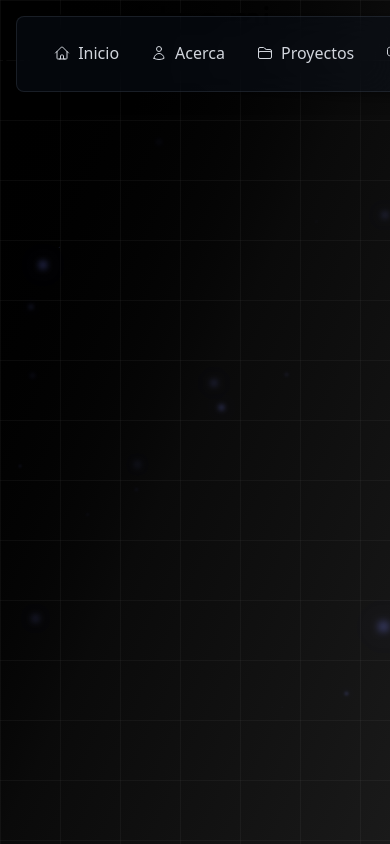
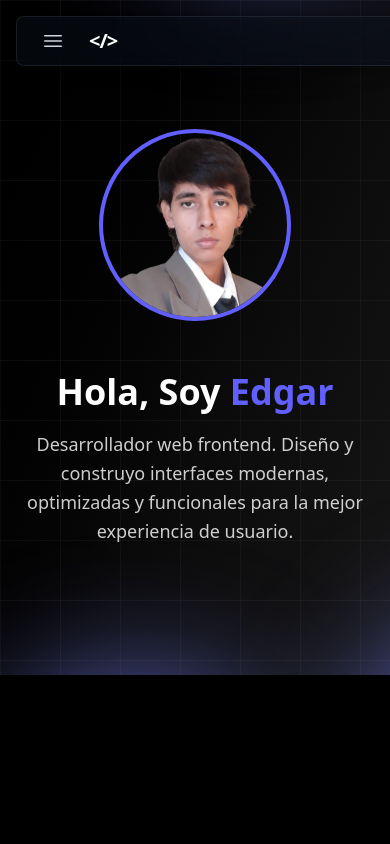
Before and after one commit to Edgar767/Portafolio, a React (Vite) app: page / in a window 390 px wide. Shown: the top 844 px of the page. Built offline with nearby package versions, Linux system fonts and the light colour scheme.

Commit message:
Nuevos cambios

```diff
--- a/src/App.jsx
+++ b/src/App.jsx
@@ -1,7 +1,6 @@
 import { BrowserRouter as Router, Routes, Route } from 'react-router-dom';
 import Inicio from './pages/Inicio';
 import Navbar from "./components/Navbar";
-import Footer from "./components/Footer";
 import DarkVoidGradient from './components/DarkVoidGradient';
 
 function App() {
@@ -13,7 +12,6 @@ function App() {
       <Routes>
         <Route path="/" element={<Inicio />} />
       </Routes>
-      <Footer />
     </Router>
   )
 }
--- a/src/components/DarkVoidGradient.jsx
+++ b/src/components/DarkVoidGradient.jsx
@@ -1,68 +1,83 @@
-import React from 'react';
-import { motion } from 'framer-motion';
+import React, { useEffect, useState } from 'react';
 
 const DarkVoidGradient = () => {
-  // Partículas más grandes con parámetros ajustados
-  const particles = Array.from({ length: 25 }).map((_, i) => ({
-    id: i,
-    x: Math.random() * 100,
-    y: Math.random() * 100,
-    size: Math.random() * 4 + 2, // Tamaño aumentado (2-6px)
-    delay: Math.random() * 2
-  }));
+  const [particles, setParticles] = useState([]);
+  const bounceMargin = 450; // Extender el área de rebote aún más fuera de la pantalla
+
+  const initializeParticles = () => {
+    const numParticles = 4;
+    return Array.from({ length: numParticles }).map(() => ({
+      id: crypto.randomUUID(),
+      x: Math.random() * (window.innerWidth + 2 * bounceMargin) - bounceMargin,
+      y: Math.random() * (window.innerHeight + 2 * bounceMargin) - bounceMargin,
+      size: Math.random() * 200 + 100,
+      velocityX: (Math.random() - 0.5) * 5, // Aumentar la velocidad en X
+      velocityY: (Math.random() - 0.5) * 5, // Aumentar la velocidad en Y
+    }));
+  };
+
+  useEffect(() => {
+    setParticles(initializeParticles());
+  }, []);
+
+  useEffect(() => {
+    const interval = setInterval(() => {
+      setParticles((prevParticles) =>
+        prevParticles.map((particle) => {
+          let newX = particle.x + particle.velocityX;
+          let newY = particle.y + particle.velocityY;
+
+          const minX = -bounceMargin;
+          const maxX = window.innerWidth + bounceMargin;
+          const minY = -bounceMargin;
+          const maxY = window.innerHeight + bounceMargin;
+
+          if (newX <= minX || newX + particle.size >= maxX) {
+            particle.velocityX = -particle.velocityX;
+            newX = Math.max(minX, Math.min(newX, maxX - particle.size));
+          }
+          if (newY <= minY || newY + particle.size >= maxY) {
+            particle.velocityY = -particle.velocityY;
+            newY = Math.max(minY, Math.min(newY, maxY - particle.size));
+          }
+
+          return { ...particle, x: newX, y: newY };
+        })
+      );
+    }, 33);
+
+    return () => clearInterval(interval);
+  }, []);
 
   return (
     <div className="w-full h-screen absolute top-0 left-0 z-[-1] overflow-hidden">
-      {/* Fondo gradiente */}
       <div className="absolute inset-0 bg-gradient-to-br from-black via-[#0a0a0a] to-[#1a1a1a]" />
-
-      {/* Cuadrícula más grande y visible */}
-      <div className="absolute inset-0 bg-[length:60px_60px] opacity-20" // Tamaño aumentado y opacidad incrementada
-           style={{
-             backgroundImage: `
+      <div
+        className="absolute inset-0 bg-[length:60px_60px] opacity-20"
+        style={{
+          backgroundImage: `
                linear-gradient(to right, rgba(255,255,255,0.2) 1px, transparent 1px),
                linear-gradient(to bottom, rgba(255,255,255,0.2) 1px, transparent 1px)
-             `
-           }} />
-
-      {/* Partículas más grandes y brillantes */}
+             `,
+        }}
+      />
       {particles.map((particle) => (
-        <motion.div
+        <div
           key={particle.id}
-          className="absolute bg-indigo-400 rounded-full blur-[3px]" // Blur aumentado
+          className="absolute bg-indigo-400 rounded-full blur-[70px] transition-transform duration-[100ms]"
           style={{
             width: `${particle.size}px`,
             height: `${particle.size}px`,
-            left: `${particle.x}%`,
-            top: `${particle.y}%`,
-            boxShadow: '0 0 20px rgba(99, 102, 241, 0.8)' // Sombra más intensa
-          }}
-          initial={{ opacity: 0, scale: 0 }}
-          animate={{
-            opacity: [0, 0.8, 0],
-            scale: [0, 1.5, 0], // Escala aumentada
-          }}
-          transition={{
-            duration: 3 + Math.random() * 4,
-            repeat: Infinity,
-            delay: particle.delay,
-            ease: "easeInOut"
+            left: `${particle.x}px`,
+            top: `${particle.y}px`,
+            boxShadow: '0 0 30px rgba(99, 102, 241, 0.8)',
           }}
         />
       ))}
+      <div className="absolute inset-0 bg-gradient-radial from-indigo-500/30 to-transparent blur-[100px] opacity-50" />
 
-      {/* Efecto de brillo central más pronunciado */}
-      <motion.div
-        className="absolute inset-0 bg-gradient-radial from-indigo-500/30 to-transparent blur-[100px]"
-        animate={{
-          opacity: [0.4, 0.6, 0.4] // Opacidad aumentada
-        }}
-        transition={{
-          duration: 8,
-          repeat: Infinity,
-          ease: "easeInOut"
-        }}
-      />
+      {/* Gradiente en la parte inferior para conectar con la siguiente página */}
+      <div className="absolute bottom-0 left-0 w-full h-[150px] bg-gradient-to-b from-transparent to-black" />
     </div>
   );
 };
--- a/src/components/Navbar.jsx
+++ b/src/components/Navbar.jsx
@@ -3,7 +3,9 @@ import {
   HomeIcon as HomeOutline,
   UserIcon as UserOutline,
   FolderIcon as FolderOutline,
-  ChatBubbleBottomCenterTextIcon as ChatOutline
+  ChatBubbleBottomCenterTextIcon as ChatOutline,
+  Bars3Icon,
+  XMarkIcon
 } from '@heroicons/react/24/outline';
 import {
   HomeIcon as HomeSolid,
@@ -12,9 +14,17 @@ import {
   ChatBubbleBottomCenterTextIcon as ChatSolid
 } from '@heroicons/react/24/solid';
 
+const menuItems = [
+  { name: 'Inicio', href: '#home', OutlineIcon: HomeOutline, SolidIcon: HomeSolid },
+  { name: 'Acerca', href: '#about', OutlineIcon: UserOutline, SolidIcon: UserSolid },
+  { name: 'Proyectos', href: '#projects', OutlineIcon: FolderOutline, SolidIcon: FolderSolid },
+  { name: 'Contacto', href: '#contact', OutlineIcon: ChatOutline, SolidIcon: ChatSolid },
+];
+
 const Navbar = () => {
   const [position, setPosition] = useState({ x: 0, y: 0 });
   const [isHovered, setIsHovered] = useState(false);
+  const [isMenuOpen, setIsMenuOpen] = useState(false);
   const navRef = useRef(null);
 
   const handleMouseMove = (e) => {
@@ -25,7 +35,6 @@ const Navbar = () => {
     const y = e.clientY - rect.top;
     setPosition({ x, y });
 
-    // Detectar proximidad (80px alrededor de la navbar)
     const buffer = 80;
     const isNear =
       e.clientX > rect.left - buffer &&
@@ -42,7 +51,8 @@ const Navbar = () => {
       className="fixed top-4 inset-x-4 mx-auto rounded-lg z-50
                 backdrop-blur-lg bg-gray-900/30 border border-gray-600/30
                 shadow-lg shadow-black/30 hover:shadow-xl
-                max-w-3xl min-w-[500px] w-fit overflow-hidden"
+                max-w-3xl min-w-[500px] w-fit overflow-hidden
+                md:min-w-[500px]"
       onMouseMove={handleMouseMove}
       onMouseLeave={() => setIsHovered(false)}
     >
@@ -60,10 +70,27 @@ const Navbar = () => {
       </div>
 
       <div className="relative mx-auto px-6 py-6 flex justify-center items-center">
-        <ul className="flex justify-center space-x-8">
-          <li>
+        {/* Logo y Botón Hamburguesa para móvil */}
+        <div className="md:hidden absolute left-4 flex items-center space-x-4">
+          <button
+            className="p-2 text-gray-300 hover:text-white rounded-lg hover:bg-gray-800/30 transition-colors"
+            onClick={() => setIsMenuOpen(!isMenuOpen)}
+          >
+            {isMenuOpen ? (
+              <XMarkIcon className="h-6 w-6" />
+            ) : (
+              <Bars3Icon className="h-6 w-6" />
+            )}
+          </button>
+          <span className="text-white font-bold text-xl tracking-tighter">&lt;/&gt;</span>
+        </div>
+
+        {/* Menú Desktop */}
+        <ul className="hidden md:flex justify-center space-x-8">
+          {menuItems.map((item) => (
+            <li key={item.name}>
               <a
-              href="#home"
+                href={item.href}
                 className="group inline-flex items-center text-gray-300 transition-all duration-300
                            hover:text-white hover:scale-105 hover:font-bold relative
                            after:content-[''] after:absolute after:left-1/2 after:bottom-0
@@ -71,62 +98,43 @@ const Navbar = () => {
                            after:duration-300 after:-translate-x-1/2
                            hover:after:w-full hover:after:bg-white space-x-2">
                 <div className="relative h-[1em] w-[1em]">
-                <HomeOutline className="absolute inset-0 h-full w-full opacity-100 group-hover:opacity-0 transition-opacity" />
-                <HomeSolid className="absolute inset-0 h-full w-full opacity-0 group-hover:opacity-100 transition-opacity" />
+                  <item.OutlineIcon className="absolute inset-0 h-full w-full opacity-100 group-hover:opacity-0 transition-opacity" />
+                  <item.SolidIcon className="absolute inset-0 h-full w-full opacity-0 group-hover:opacity-100 transition-opacity" />
                 </div>
-              <span>Inicio</span>
+                <span>{item.name}</span>
               </a>
             </li>
-          <li>
+          ))}
+        </ul>
+      </div>
+
+      {/* Menú Móvil */}
+      {isMenuOpen && (
+        <div className="md:hidden border-t border-gray-600/30 w-full">
+          <ul className="flex flex-col items-center py-6 space-y-6">
+            {menuItems.map((item) => (
+              <li key={item.name}>
                 <a
-              href="#about"
+                  href={item.href}
                   className="group inline-flex items-center text-gray-300 transition-all duration-300
                              hover:text-white hover:scale-105 hover:font-bold relative
                              after:content-[''] after:absolute after:left-1/2 after:bottom-0
                              after:h-[2px] after:w-0 after:bg-gray-300 after:transition-all
                              after:duration-300 after:-translate-x-1/2
-                         hover:after:w-full hover:after:bg-white space-x-2">
+                             hover:after:w-full hover:after:bg-white space-x-2 px-4 py-2"
+                  onClick={() => setIsMenuOpen(false)}
+                >
                   <div className="relative h-[1em] w-[1em]">
-                <UserOutline className="absolute inset-0 h-full w-full opacity-100 group-hover:opacity-0 transition-opacity" />
-                <UserSolid className="absolute inset-0 h-full w-full opacity-0 group-hover:opacity-100 transition-opacity" />
+                    <item.OutlineIcon className="absolute inset-0 h-full w-full opacity-100 group-hover:opacity-0 transition-opacity" />
+                    <item.SolidIcon className="absolute inset-0 h-full w-full opacity-0 group-hover:opacity-100 transition-opacity" />
                   </div>
-              <span>Acerca</span>
+                  <span className="text-lg">{item.name}</span>
                 </a>
               </li>
-          <li>
-            <a
-              href="#projects"
-              className="group inline-flex items-center text-gray-300 transition-all duration-300
-                         hover:text-white hover:scale-105 hover:font-bold relative
-                         after:content-[''] after:absolute after:left-1/2 after:bottom-0
-                         after:h-[2px] after:w-0 after:bg-gray-300 after:transition-all
-                         after:duration-300 after:-translate-x-1/2
-                         hover:after:w-full hover:after:bg-white space-x-2">
-              <div className="relative h-[1em] w-[1em]">
-                <FolderOutline className="absolute inset-0 h-full w-full opacity-100 group-hover:opacity-0 transition-opacity" />
-                <FolderSolid className="absolute inset-0 h-full w-full opacity-0 group-hover:opacity-100 transition-opacity" />
-              </div>
-              <span>Proyectos</span>
-            </a>
-          </li>
-          <li>
-            <a
-              href="#contact"
-              className="group inline-flex items-center text-gray-300 transition-all duration-300
-                         hover:text-white hover:scale-105 hover:font-bold relative
-                         after:content-[''] after:absolute after:left-1/2 after:bottom-0
-                         after:h-[2px] after:w-0 after:bg-gray-300 after:transition-all
-                         after:duration-300 after:-translate-x-1/2
-                         hover:after:w-full hover:after:bg-white space-x-2">
-              <div className="relative h-[1em] w-[1em]">
-                <ChatOutline className="absolute inset-0 h-full w-full opacity-100 group-hover:opacity-0 transition-opacity" />
-                <ChatSolid className="absolute inset-0 h-full w-full opacity-0 group-hover:opacity-100 transition-opacity" />
-              </div>
-              <span>Contacto</span>
-            </a>
-          </li>
+            ))}
           </ul>
         </div>
+      )}
     </nav>
   );
 };
--- /dev/null
+++ b/src/pages/Acerca.jsx
@@ -0,0 +1,19 @@
+import React from 'react';
+
+const Acerca = () => {
+  return (
+    <section className="relative min-h-[80vh] md:min-h-[60vh] flex items-center justify-center bg-black">
+
+      <div className="max-w-4xl mx-auto px-4 sm:px-6 lg:px-8 text-center relative z-10">
+        <h1 className="text-4xl md:text-5xl lg:text-6xl font-bold text-white mb-6 leading-tight">
+          Acerca de <span className="text-indigo-500">Mí</span>
+        </h1>
+        <p className="text-lg md:text-xl text-white leading-relaxed max-w-2xl mx-auto">
+          La programación ha sido parte de mi vida desde que tengo memoria, me encanta aprender cosas nuevas y siempre estoy en busca de nuevos retos.
+        </p>
+      </div>
+    </section>
+  );
+};
+
+export default Acerca;
--- /dev/null
+++ b/src/pages/Hero.jsx
@@ -0,0 +1,34 @@
+import React from 'react';
+
+const Hero = () => {
+  return (
+    <section className="min-h-[80vh] md:min-h-[60vh] flex items-center px-4 sm:px-6 lg:px-8 py-20 md:py-40">
+      <div className="container mx-auto flex flex-col-reverse md:flex-row items-center justify-center gap-12 md:gap-24">
+        {/* Texto directo sin contenedor */}
+        <div className="text-center md:text-left max-w-2xl">
+          <h1 className="text-4xl md:text-5xl lg:text-6xl font-bold text-white mb-4 leading-tight">
+            Hola, Soy <span className="text-indigo-500">Edgar</span>
+          </h1>
+          <p className="text-lg md:text-xl text-white/80 leading-relaxed">
+          Desarrollador web frontend. Diseño y construyo interfaces modernas, optimizadas y funcionales para la mejor experiencia de usuario.
+          </p>
+        </div>
+
+        {/* Imagen limpia sin efectos de hover */}
+        <div className="relative w-48 h-48 sm:w-64 sm:h-64 md:w-72 md:h-72 lg:w-80 lg:h-80 rounded-full overflow-hidden border-4 border-indigo-500">
+          <img
+            src="/images/perfil.png"
+            alt="Edgar Desarrollador Front End"
+            className="w-full h-full object-cover object-center"
+            loading="lazy"
+            style={{
+              objectPosition: 'center -10%'
+            }}
+          />
+        </div>
+      </div>
+    </section>
+  );
+};
+
+export default Hero;
--- a/src/pages/Inicio.jsx
+++ b/src/pages/Inicio.jsx
@@ -1,8 +1,14 @@
+import Hero from "./Hero";
+import Acerca from "./Acerca";
+import Proyectos from "./Proyectos";
+
 function Inicio() {
 
   return (
     <div>
-    <h1 className="text-4xl">Bienvenido a mi portafolio</h1>
+    <Hero />
+    <Acerca />
+    <Proyectos />
     </div>
   )
 }
--- /dev/null
+++ b/src/pages/Proyectos.jsx
@@ -0,0 +1,16 @@
+import React from 'react';
+
+const Proyectos = () => {
+  return (
+    <section className="relative min-h-[80vh] md:min-h-[60vh] flex items-center justify-center bg-black">
+      <div className="max-w-4xl mx-auto px-4 sm:px-6 lg:px-8 text-center relative z-10">
+        <h1 className="text-4xl md:text-5xl lg:text-6xl font-bold text-white mb-6 leading-tight">
+          Proyectos
+        </h1>
+
+      </div>
+    </section>
+  );
+};
+
+export default Proyectos;
```
Also changed, not shown: src/components/Footer.jsx (deleted, +0 -10 lines), public/images/perfil.png (added). Lines whose indentation alone changed are shown as unchanged.
